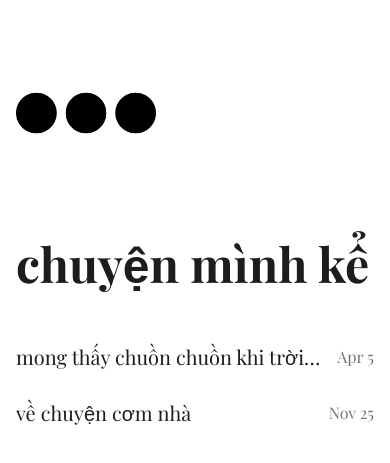
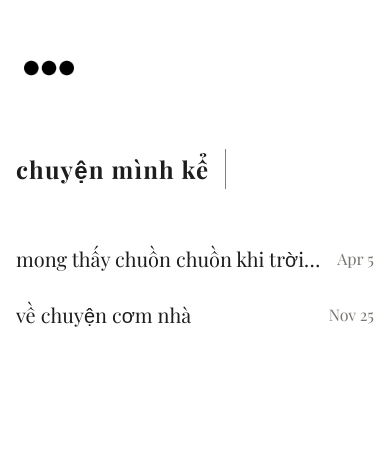
Before and after one commit to thangbuiq/chuyenminhke, a Next.js app: page / in a window 390 px wide. Shown: the part 117-580 px from the top of the page. Built offline with nearby package versions, Linux system fonts and the light colour scheme; a web font is replaced by a local one.

Commit message:
style: little responsive for my bro

```diff
--- a/app/(main)/[slug]/page.tsx
+++ b/app/(main)/[slug]/page.tsx
@@ -86,6 +86,7 @@ export default function BlogPage({
         <Link href={"/"}>
           <Image
             src={"/icon.png"}
+            id="frontpage-icon"
             alt="chuyeminhke icon"
             width={70}
             height={70}
--- a/app/(main)/page.tsx
+++ b/app/(main)/page.tsx
@@ -11,12 +11,16 @@ export default function Home() {
         <Link href={"/"}>
           <Image
             src="/icon.png"
+            id="frontpage-icon"
             alt="chuyeminhke icon"
             width={140}
             height={140}
           />
         </Link>
-        <h1 className="font-bold text-5xl text-[#1d1d1d] mt-14">
+        <h1
+          className="font-bold text-5xl text-[#1d1d1d] mt-14 py-2 pr-4"
+          id="frontpage-title"
+        >
           chuyện mình kể
         </h1>
       </header>
--- a/app/globals.css
+++ b/app/globals.css
@@ -9,13 +9,16 @@ body,
 }
 
 article h1 {
+  letter-spacing: 0.15em;
+}
+article h1,
+#frontpage-title {
   overflow: hidden;
   max-width: fit-content;
   white-space: nowrap;
-  letter-spacing: 0.15em;
-  border-right: 0.15em solid rgb(120, 120, 120);
+  border-right: 0.05em solid rgb(120, 120, 120);
   animation:
-    typing 5s steps(40, end),
+    typing 4.5s steps(40, end),
     blink-caret 1s steps(40, end) infinite;
 }
 
@@ -71,6 +74,17 @@ blockquote p {
     border-right: none;
     white-space: normal !important;
     animation: none !important;
+  }
+
+  #frontpage-title {
+    font-size: 1.5rem;
+    letter-spacing: 0.05em;
+  }
+
+  #frontpage-icon {
+    width: 50px;
+    height: 50px;
+    margin-left: 0.5rem;
   }
 }
 
```
